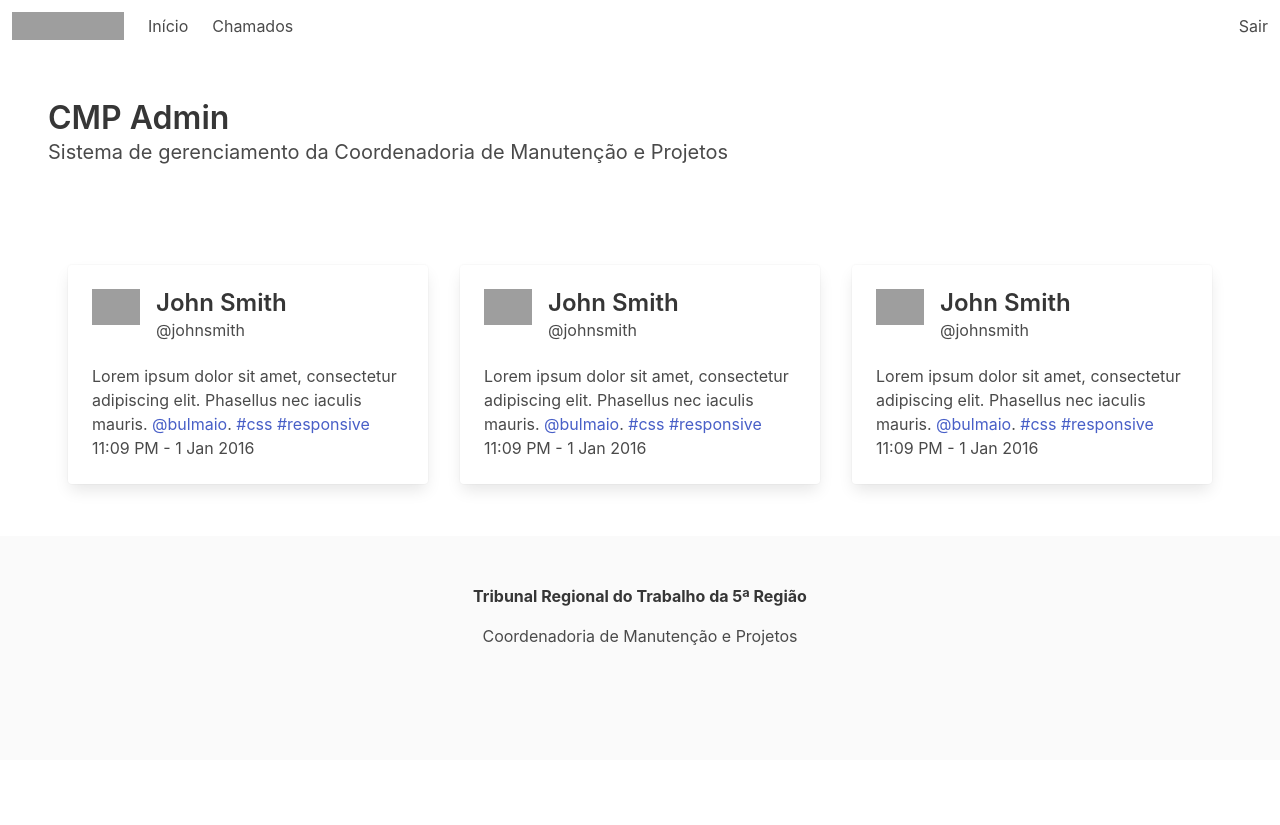
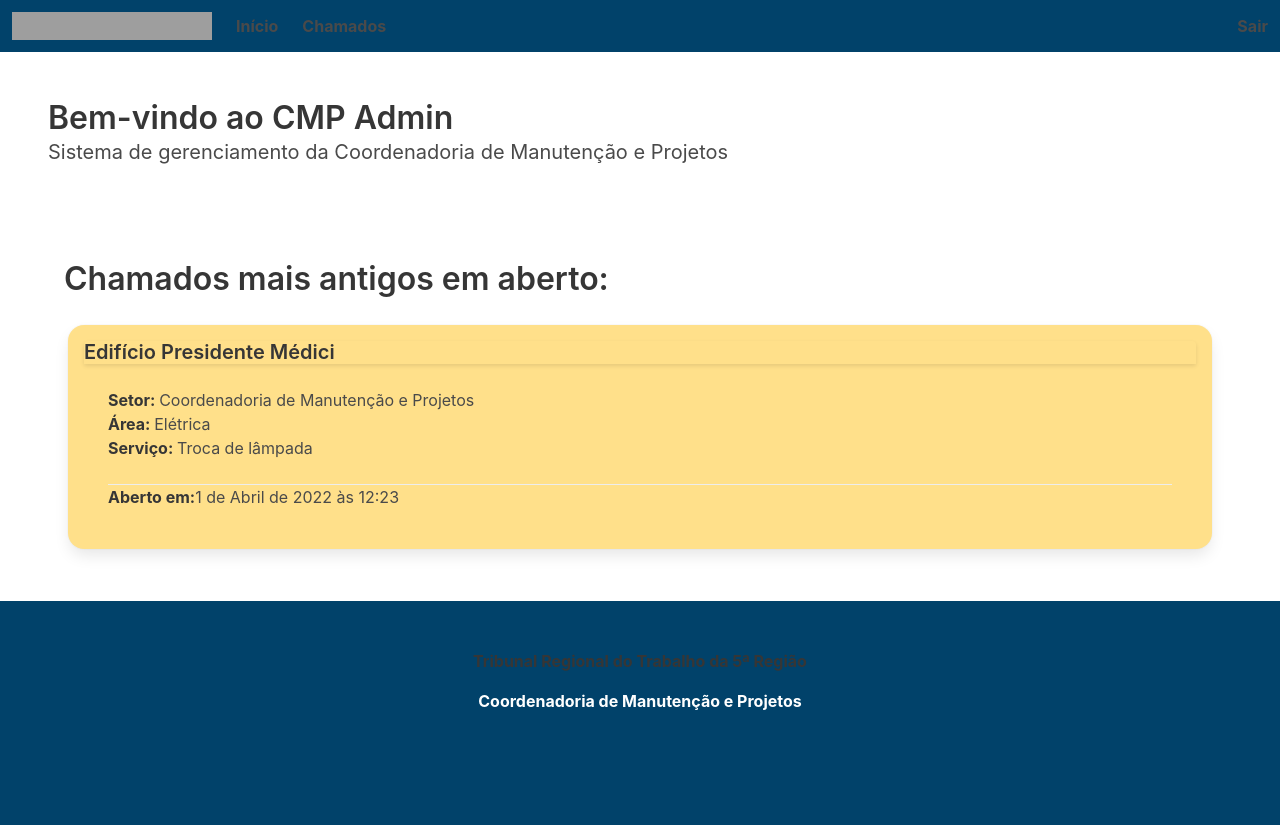
Before and after one commit to rodrigocan/cmp-django-admin, a Django app: page /cmp_admin/ in a window 1280 px wide. Before the commit the page ends 646 px from the top, so only its background shows below. Run offline with Django 4.2, Linux system fonts and the light colour scheme; data comes from the database, SQL or seed files in the repository; both versions use the stored data as it was before the commit; grey boxes are pictures that could not be loaded.

Commit message:
Index page shows earliest 3 tickets open

```diff
--- a/cmp/cmp/settings.py
+++ b/cmp/cmp/settings.py
@@ -104,7 +104,7 @@ AUTH_PASSWORD_VALIDATORS = [
 # Internationalization
 # https://docs.djangoproject.com/en/4.0/topics/i18n/
 
-LANGUAGE_CODE = 'en-us'
+LANGUAGE_CODE = 'pt-br'
 
 TIME_ZONE = 'America/Sao_Paulo'
 
--- a/cmp/cmp_admin/models.py
+++ b/cmp/cmp_admin/models.py
@@ -63,10 +63,9 @@ class Ticket(models.Model):
   contact_email = models.EmailField()
   sector_id = models.ForeignKey(Sector, on_delete = models.SET_NULL, null = True)
   contact_phone = models.CharField(max_length = 255)
-  description = models.TextField(max_length = 255)
+  description = models.TextField()
   assigned_to_id = models.ForeignKey(User, on_delete = models.SET_NULL, null = True)
   infos = models.ManyToManyField('Info')
-  status = models.CharField(max_length = 255)
   created_at = models.DateTimeField(auto_now_add = True)
   updated_at = models.DateTimeField(auto_now = True)
   subject_id = models.ForeignKey(Subject, on_delete = models.SET_NULL, null = True)
--- a/cmp/cmp_admin/templates/cmp_admin/base.html
+++ b/cmp/cmp_admin/templates/cmp_admin/base.html
@@ -8,6 +8,15 @@
       rel="stylesheet"
       href="https://cdn.jsdelivr.net/npm/bulma@0.9.3/css/bulma.min.css"
     />
+		<style>
+			.navbar, .footer {
+    		background-color: #01426A;
+				color: white;
+				font-weight: bold;
+  		}
+		</style>
+		{% block extra-css %}
+		{% endblock extra-css %}
     <title>CMP Admin</title>
   </head>
   <body>
@@ -15,7 +24,7 @@
 			<nav class="navbar" role="navigation" aria-label="main navigation">
 				<div class="navbar-brand">
 					<a class="navbar-item" href="https://bulma.io">
-						<img src="https://bulma.io/images/bulma-logo.png" alt="Bulma: Free, open source, and modern CSS framework based on Flexbox" width="112" height="28">
+						<img src="https://www.trt5.jus.br/sites/default/files/default_images/trt5_logo_abreviada.png" alt="Tribunal Regional do Trabalho da 5ª Região" width="200" height="75">
 					</a>
 
 					<a role="button" class="navbar-burger" aria-label="menu" aria-expanded="false">
@@ -40,7 +49,7 @@
 		{% block hero %}
 			<section class="hero">
 				<div class="hero-body">
-					<p class="title">CMP Admin</p>
+					<p class="title">Bem-vindo ao CMP Admin</p>
 					<p class="subtitle">
 						Sistema de gerenciamento da Coordenadoria de Manutenção e Projetos
 					</p>
--- a/cmp/cmp_admin/templates/cmp_admin/index.html
+++ b/cmp/cmp_admin/templates/cmp_admin/index.html
@@ -1,86 +1,38 @@
 {% extends 'cmp_admin/base.html' %}
+
+{% block extra-css %}
+<style>
+  .card {
+    border-radius: 1rem;
+  }
+</style>
+{% endblock extra-css %}
 
 {% block main %}
 
+<p class="title is-3">Chamados mais antigos em aberto:</p>
+
 <div class="columns">
-  <div class="card mx-4 my-4">
+  {% for ticket in earliest_open_ticket_list %}
+  <div class="column card p-4 m-4 has-background-warning">
+    <div class="card-header">
+      <p class="title is-5">{{ ticket.place_id }}</p>
+    </div>
     <div class="card-content">
       <div class="media">
-        <div class="media-left">
-          <figure class="image is-48x48">
-            <img
-              src="https://bulma.io/images/placeholders/96x96.png"
-              alt="Placeholder image"
-            />
-          </figure>
-        </div>
         <div class="media-content">
-          <p class="title is-4">John Smith</p>
-          <p class="subtitle is-6">@johnsmith</p>
+          <p><strong>Setor: </strong>{{ ticket.sector_id }}</p>
+          <p><strong>Área: </strong>{{ ticket.subject_id }}</p>
+          <p><strong>Serviço: </strong> {{ ticket.service_id }}</p>
         </div>
       </div>
 
-      <div class="content">
-        Lorem ipsum dolor sit amet, consectetur adipiscing elit. Phasellus nec
-        iaculis mauris. <a>@bulmaio</a>. <a href="#">#css</a>
-        <a href="#">#responsive</a>
-        <br />
-        <time datetime="2016-1-1">11:09 PM - 1 Jan 2016</time>
+      <div class="card-footer">
+        <strong>Aberto em: </strong><time datetime>{{ ticket.created_at }}</time>
       </div>
     </div>
   </div>
-  <div class="card mx-4 my-4">
-    <div class="card-content">
-      <div class="media">
-        <div class="media-left">
-          <figure class="image is-48x48">
-            <img
-              src="https://bulma.io/images/placeholders/96x96.png"
-              alt="Placeholder image"
-            />
-          </figure>
-        </div>
-        <div class="media-content">
-          <p class="title is-4">John Smith</p>
-          <p class="subtitle is-6">@johnsmith</p>
-        </div>
-      </div>
-
-      <div class="content">
-        Lorem ipsum dolor sit amet, consectetur adipiscing elit. Phasellus nec
-        iaculis mauris. <a>@bulmaio</a>. <a href="#">#css</a>
-        <a href="#">#responsive</a>
-        <br />
-        <time datetime="2016-1-1">11:09 PM - 1 Jan 2016</time>
-      </div>
-    </div>
-  </div>
-  <div class="card mx-4 my-4">
-    <div class="card-content">
-      <div class="media">
-        <div class="media-left">
-          <figure class="image is-48x48">
-            <img
-              src="https://bulma.io/images/placeholders/96x96.png"
-              alt="Placeholder image"
-            />
-          </figure>
-        </div>
-        <div class="media-content">
-          <p class="title is-4">John Smith</p>
-          <p class="subtitle is-6">@johnsmith</p>
-        </div>
-      </div>
-
-      <div class="content">
-        Lorem ipsum dolor sit amet, consectetur adipiscing elit. Phasellus nec
-        iaculis mauris. <a>@bulmaio</a>. <a href="#">#css</a>
-        <a href="#">#responsive</a>
-        <br />
-        <time datetime="2016-1-1">11:09 PM - 1 Jan 2016</time>
-      </div>
-    </div>
-  </div>
+  {% endfor %}
 </div>
 
 {% endblock main %}
--- a/cmp/cmp_admin/views.py
+++ b/cmp/cmp_admin/views.py
@@ -1,13 +1,13 @@
 from django.views import generic
 
-from .models import Ticket
+from .models import Ticket, Status
 
 class IndexView(generic.ListView):
   template_name = 'cmp_admin/index.html'
-  context_object_name = 'latest_ticket_list'
+  context_object_name = 'earliest_open_ticket_list'
 
   def get_queryset(self):
-    return Ticket.objects.order_by('-created_at')[:3]
+    return Ticket.objects.filter(status_id = 1).order_by('created_at')[:3]
 
 class TicketDetailView(generic.DetailView):
   model = Ticket
```
Also changed, not shown: cmp/cmp_admin/migrations/0007_alter_ticket_description.py (added), cmp/cmp_admin/migrations/0008_remove_ticket_status.py (added), cmp/db.sqlite3.
